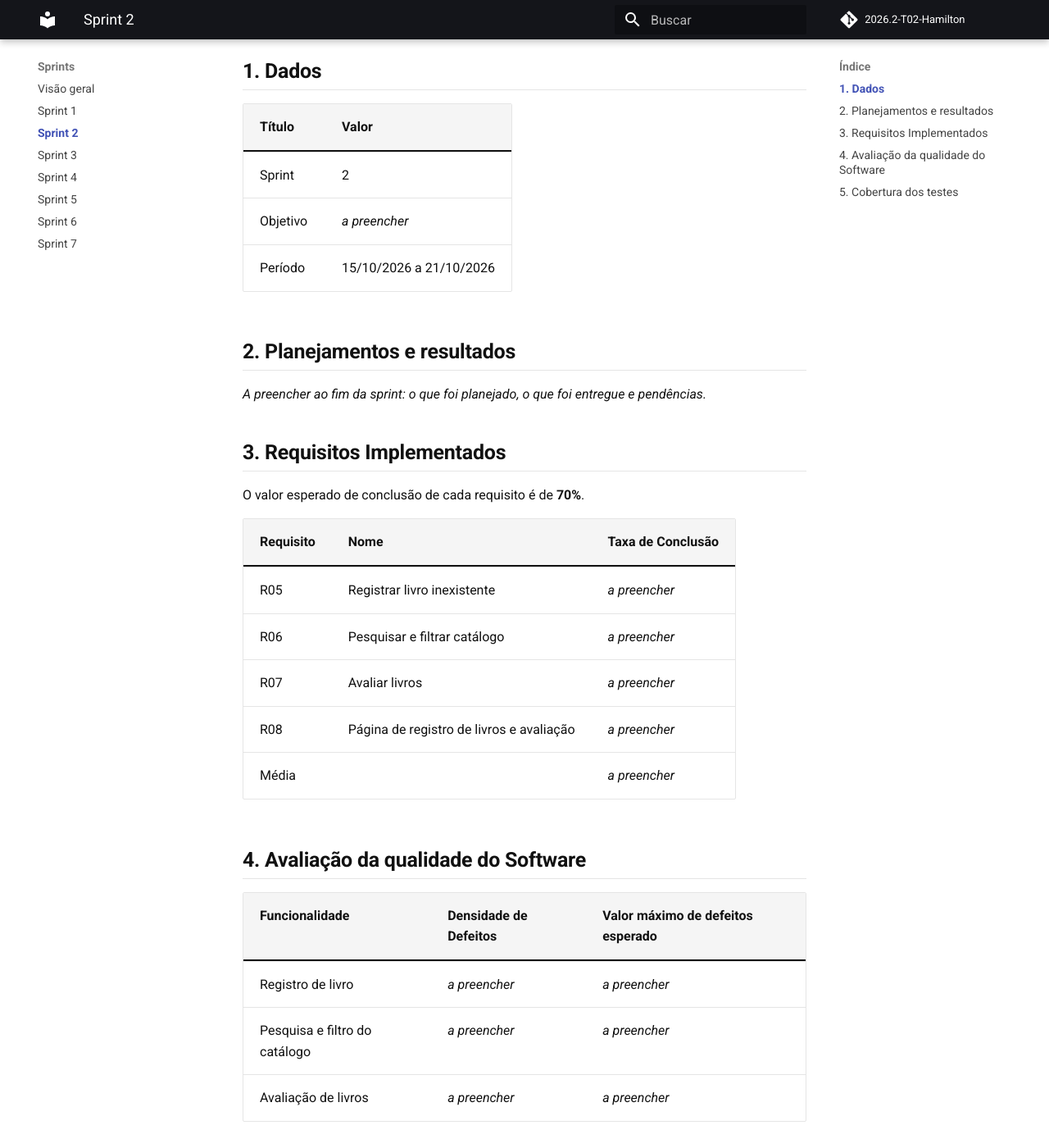
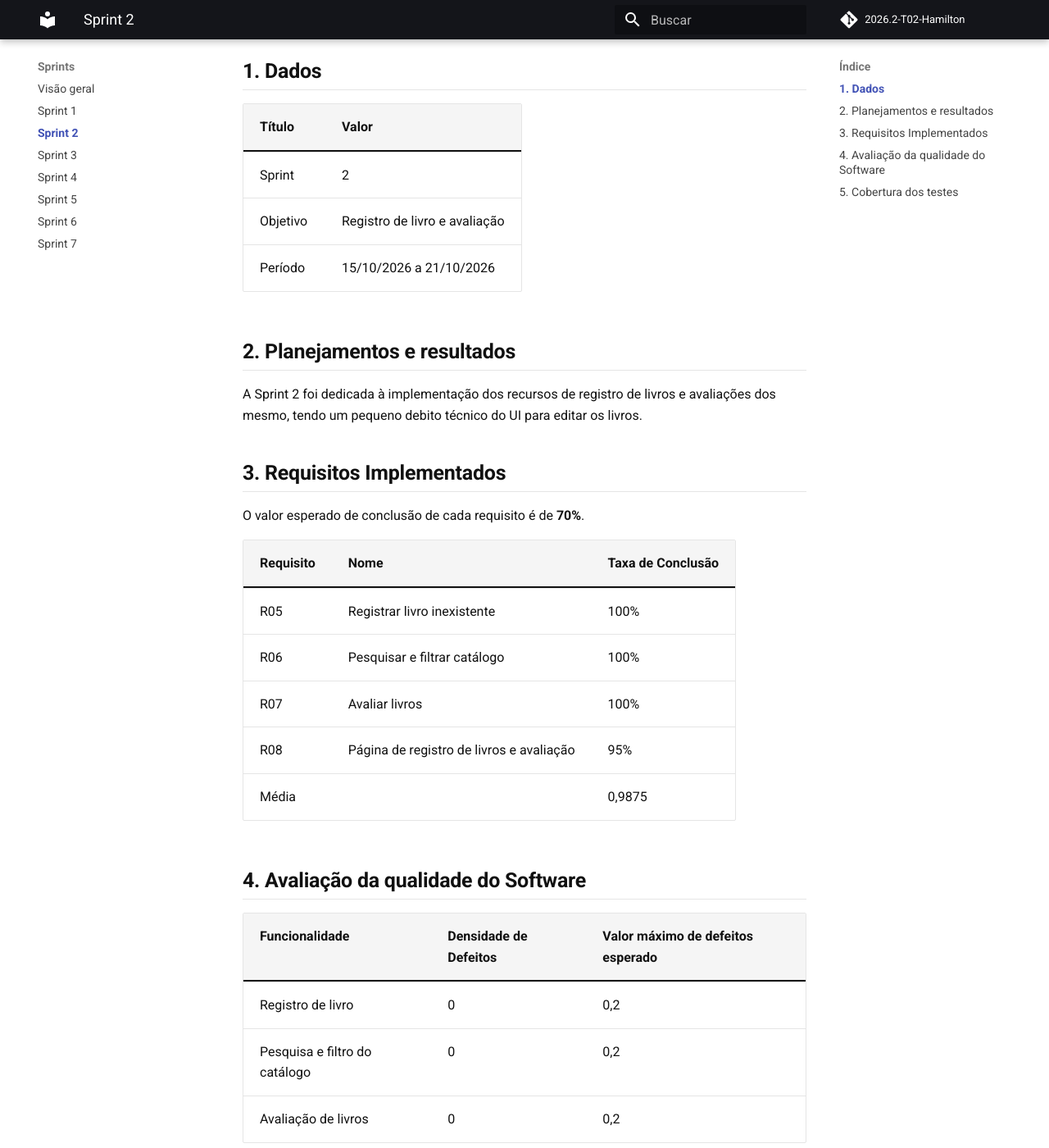
Before and after one commit to FGA0138-MDS-Ajax/2026.2-T02-Hamilton, an MkDocs documentation site: the page built from docs/sprints/sprint2.md, in a window 1280 px wide and 1400 px high, scrolled down 200 px. Shown: the whole window at 82% size. Built offline with MkDocs 1.6.1 and Material for MkDocs 9.7.7, drawn with Linux system fonts in a browser that asks for light colours; comment, search, counter and statistics services are not loaded; some of the changed text lies outside the part shown.

Commit message:
docs: adiciona os md de registro da Sprint2 e Sprint4.

```diff
--- a/docs/sprints/sprint2.md
+++ b/docs/sprints/sprint2.md
@@ -1,34 +1,37 @@
 # Sprint 2 - Gestão de catálogo e avaliação de livros
 
 ## 1. Dados
-| Título | Valor |
-| ------ | ------|
-| Sprint | 2 |
-| Objetivo | _a preencher_ |
-| Período | 15/10/2026 a 21/10/2026 |
 
+| Título   | Valor                         |
+| -------- | ----------------------------- |
+| Sprint   | 2                             |
+| Objetivo | Registro de livro e avaliação |
+| Período  | 15/10/2026 a 21/10/2026       |
 
 ## 2. Planejamentos e resultados
-_A preencher ao fim da sprint: o que foi planejado, o que foi entregue e pendências._
+
+A Sprint 2 foi dedicada à implementação dos recursos de registro de livros e avaliações dos mesmo, tendo um pequeno debito técnico do UI para editar os livros.
 
 ## 3. Requisitos Implementados
+
 O valor esperado de conclusão de cada requisito é de **70%**.
 
-| Requisito | Nome | Taxa de Conclusão |
-| --- | --- | --- |
-| R05 | Registrar livro inexistente | _a preencher_ |
-| R06 | Pesquisar e filtrar catálogo | _a preencher_ |
-| R07 | Avaliar livros | _a preencher_ |
-| R08 | Página de registro de livros e avaliação | _a preencher_ |
-| Média | | _a preencher_ |
+| Requisito | Nome                                     | Taxa de Conclusão |
+| --------- | ---------------------------------------- | ----------------- |
+| R05       | Registrar livro inexistente              | 100%              |
+| R06       | Pesquisar e filtrar catálogo             | 100%              |
+| R07       | Avaliar livros                           | 100%              |
+| R08       | Página de registro de livros e avaliação | 95%               |
+| Média     |                                          | 0,9875            |
 
 ## 4. Avaliação da qualidade do Software
 
-| Funcionalidade | Densidade de Defeitos | Valor máximo de defeitos esperado |
-| --- | --- | --- |
-| Registro de livro | _a preencher_ | _a preencher_ |
-| Pesquisa e filtro do catálogo | _a preencher_ | _a preencher_ |
-| Avaliação de livros | _a preencher_ | _a preencher_ |
+| Funcionalidade                | Densidade de Defeitos | Valor máximo de defeitos esperado |
+| ----------------------------- | --------------------- | --------------------------------- |
+| Registro de livro             | 0                     | 0,2                               |
+| Pesquisa e filtro do catálogo | 0                     | 0,2                               |
+| Avaliação de livros           | 0                     | 0,2                               |
 
 ## 5. Cobertura dos testes
-Foram testados **_X_ dos 4 requisitos planejados**, resultando em uma porcentagem de **_X%_** dos requisitos testados com um valor mínimo de 100%.
+
+Foram testados **4 dos 4 requisitos planejados**, resultando em uma porcentagem de **100%** dos requisitos testados com um valor mínimo de 100%.
```
Also changed, not shown: docs/sprints/sprint4.md (+22 -19 lines).
